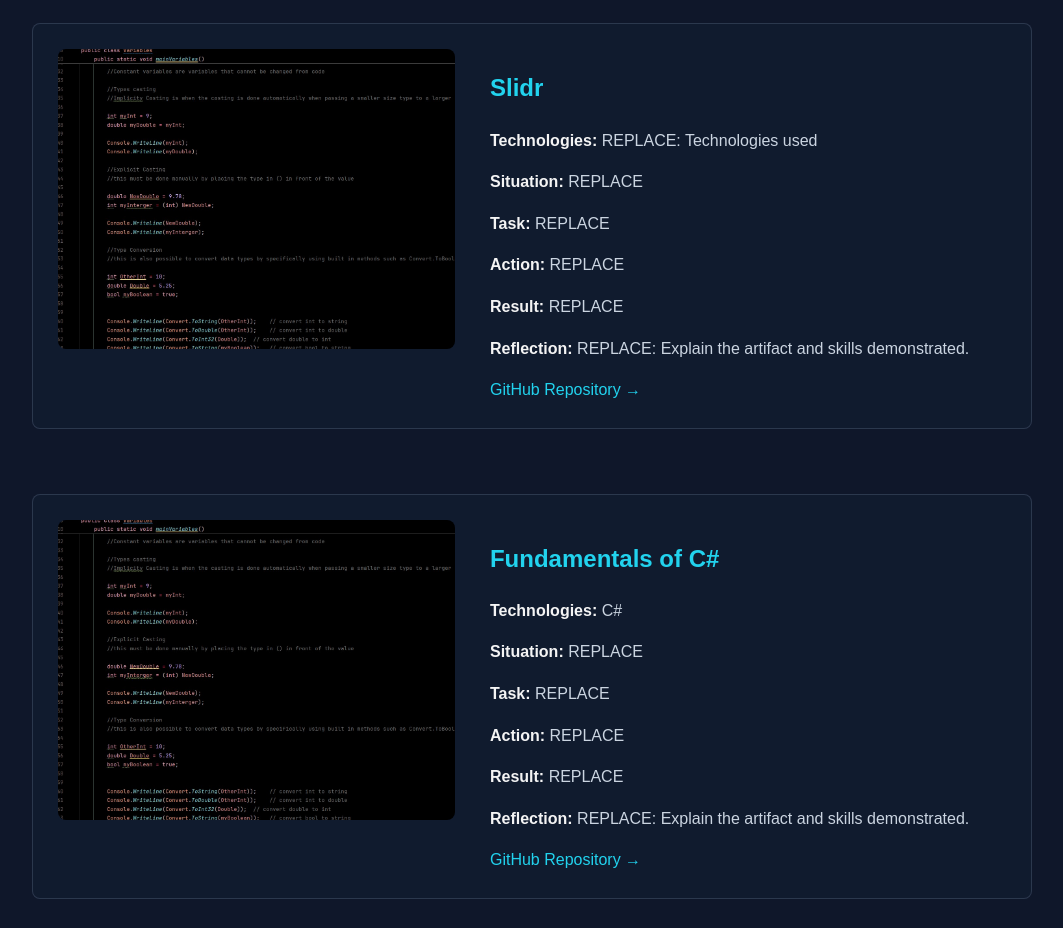
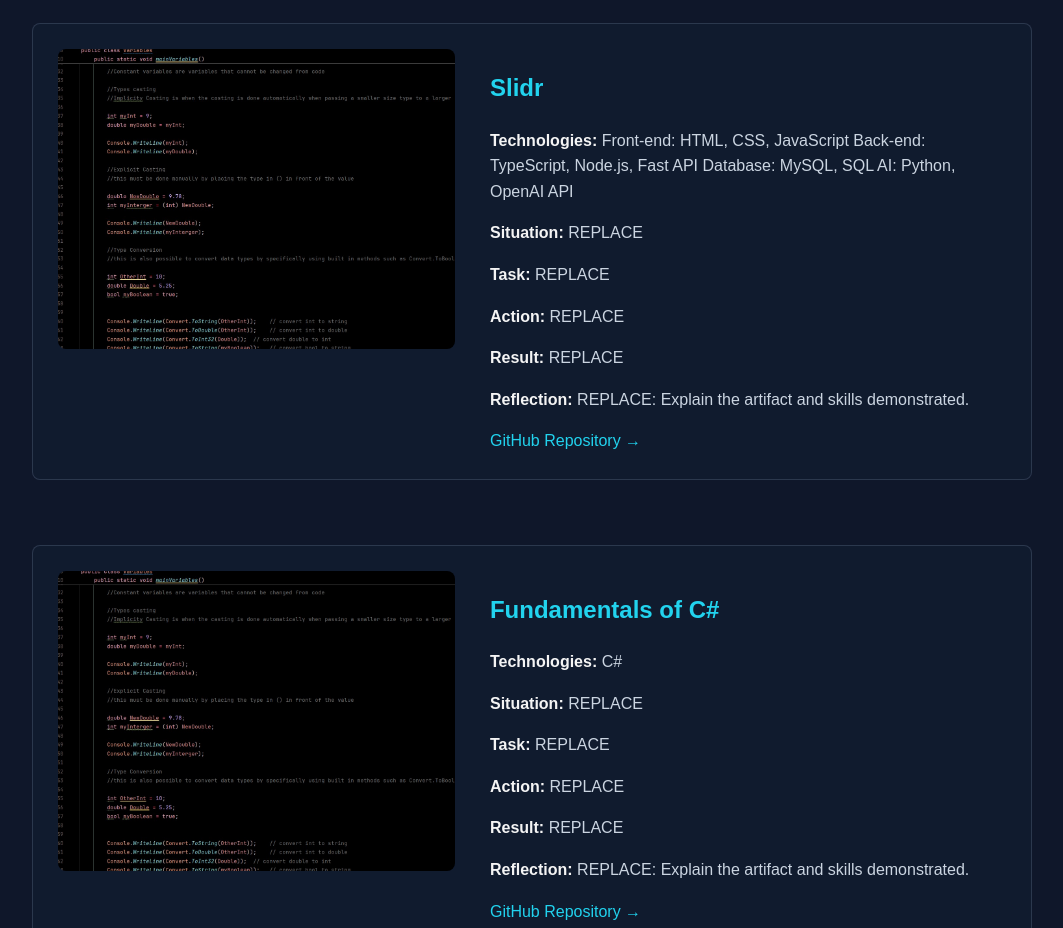
Before and after one commit to lmcculloch2007/Portfolio, a website: page PortfolioAssignment/project.html in a window 1280 px wide. Shown: the part 840-1768 px from the top of the page, without its empty margins (108-1171 px from the left). Drawn offline with Linux system fonts and the light colour scheme.

Commit message:
Add files via upload

```diff
--- a/PortfolioAssignment/project.html
+++ b/PortfolioAssignment/project.html
@@ -91,7 +91,10 @@
 
             <p>
                 <b>Technologies:</b>
-                REPLACE: Technologies used
+                Front-end: HTML, CSS, JavaScript
+                Back-end: TypeScript, Node.js, Fast API
+                Database: MySQL, SQL
+                AI: Python, OpenAI API
             </p>
 
             <p>
```
